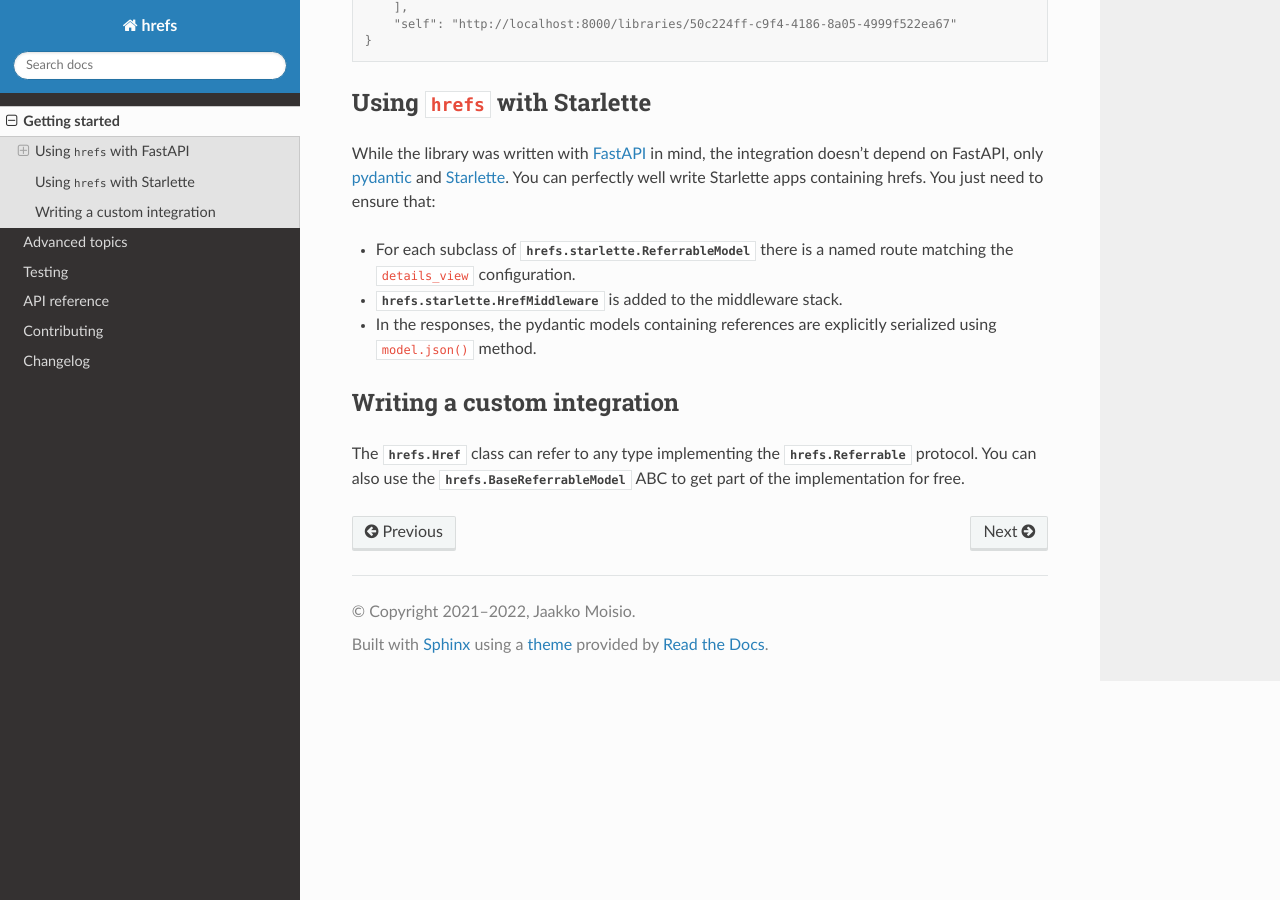
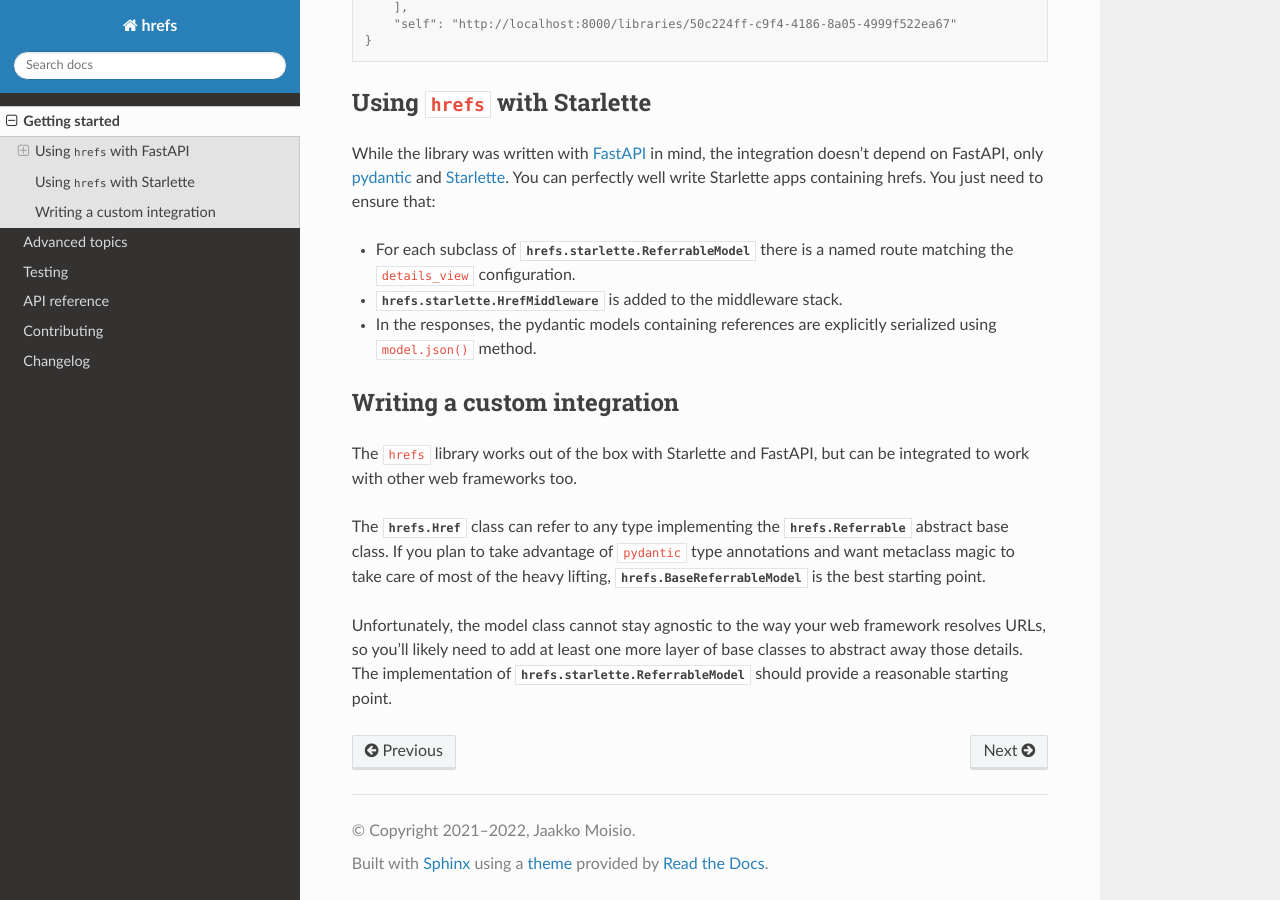
Before and after one commit to jasujm/hrefs, a Sphinx documentation site: the page built from docs/quickstart.rst, in a window 1280 px wide and 900 px high, scrolled down 3029 px. Built offline with Sphinx 7.4.7 and the Read the Docs theme 2.0.0, drawn with Linux system fonts in a browser that asks for light colours.

Commit message:
Remove `Protocol` base from `hrefs.Referrable`
- Referrable type by this library is unlikely to be such generic concept to
  warrant being protocol. So let it be ABC instead.

- Using the Protocol base caused bunch of issues with `mypy` and `pylint`
  needing errors to be suppressed. Since protocols are for static type checking
  tools, this seems counterproductive.

```diff
--- a/docs/api.rst
+++ b/docs/api.rst
@@ -12,7 +12,7 @@ The two main building blocks of the :mod:`hrefs` library are
 
 * :class:`Href`, the class representing hyperlinks
 
-* :class:`Referrable`, the protocol/ABC of types that can be targets of
+* :class:`Referrable`, the abstract base class of types that can be targets of
   hyperlinks
 
 .. autoclass:: Href
--- a/docs/quickstart.rst
+++ b/docs/quickstart.rst
@@ -189,7 +189,16 @@ containing hrefs. You just need to ensure that:
 Writing a custom integration
 ----------------------------
 
+The ``hrefs`` library works out of the box with Starlette and FastAPI, but can
+be integrated to work with other web frameworks too.
+
 The :class:`hrefs.Href` class can refer to any type implementing the
-:class:`hrefs.Referrable` protocol. You can also use the
-:class:`hrefs.BaseReferrableModel` ABC to get part of the implementation for
-free.
+:class:`hrefs.Referrable` abstract base class. If you plan to take advantage of
+``pydantic`` type annotations and want metaclass magic to take care of most of
+the heavy lifting, :class:`hrefs.BaseReferrableModel` is the best starting point.
+
+Unfortunately, the model class cannot stay agnostic to the way your web
+framework resolves URLs, so you'll likely need to add at least one more layer of
+base classes to abstract away those details. The implementation of
+:class:`hrefs.starlette.ReferrableModel` should provide a reasonable starting
+point.
```
Also changed, not shown: CHANGELOG.rst (+11 -0 lines), 3 other files.
